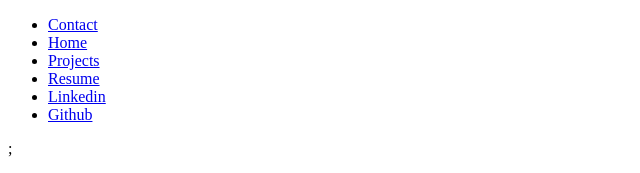
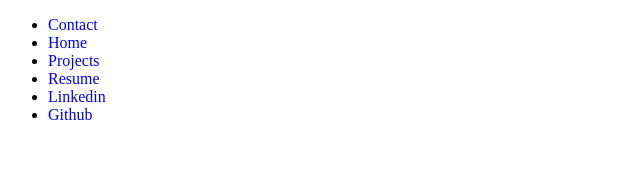
Before and after one commit to AkaraTawng/portfolio-mf-v2, a React (Create React App) app: page / in a window 1280 px wide. Shown: the top 173 px of the page, without its empty margins (0-640 px from the left). Built offline with nearby package versions, Linux system fonts and the light colour scheme.

Commit message:
remove list underlines

```diff
--- a/src/components/Nav.js
+++ b/src/components/Nav.js
@@ -21,6 +21,6 @@ export default function Nav(){
             <li>
                 <NavLink className="nav-link" to="/github" target="_blank" rel="noreferrer">Github</NavLink>
             </li>
-        </ul>;
+        </ul>
     </div>
 }
--- a/src/main.css
+++ b/src/main.css
@@ -1 +1,3 @@
-/*# sourceMappingURL=main.css.map */
+.nav-link {
+  text-decoration: none;
+}/*# sourceMappingURL=main.css.map */
--- a/src/scss/layout/_nav.scss
+++ b/src/scss/layout/_nav.scss
@@ -0,0 +1,3 @@
+.nav-link{
+    text-decoration: none;
+}
```
Also changed, not shown: 1 other file (tests, documents, lock files or other folders).
